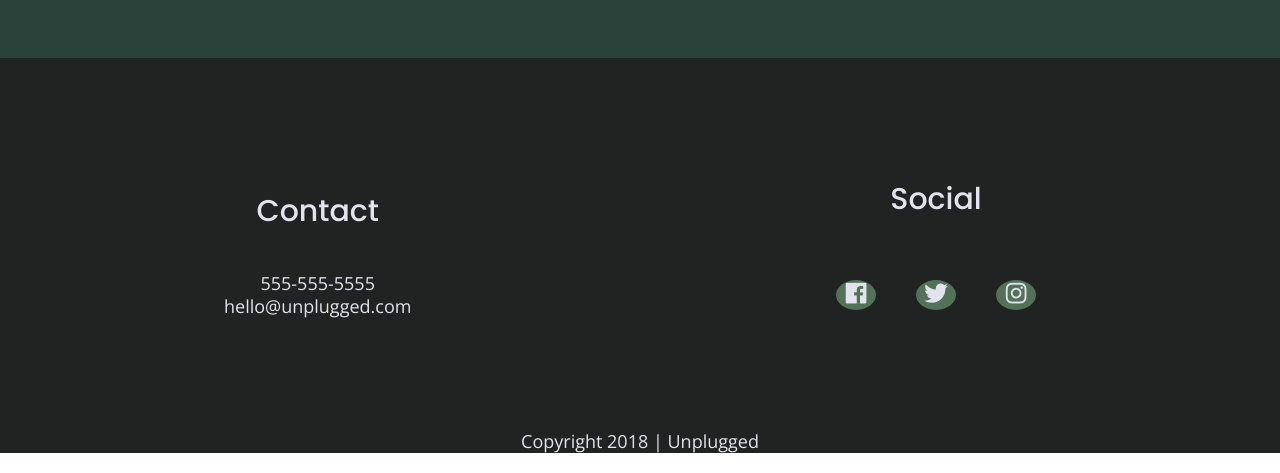
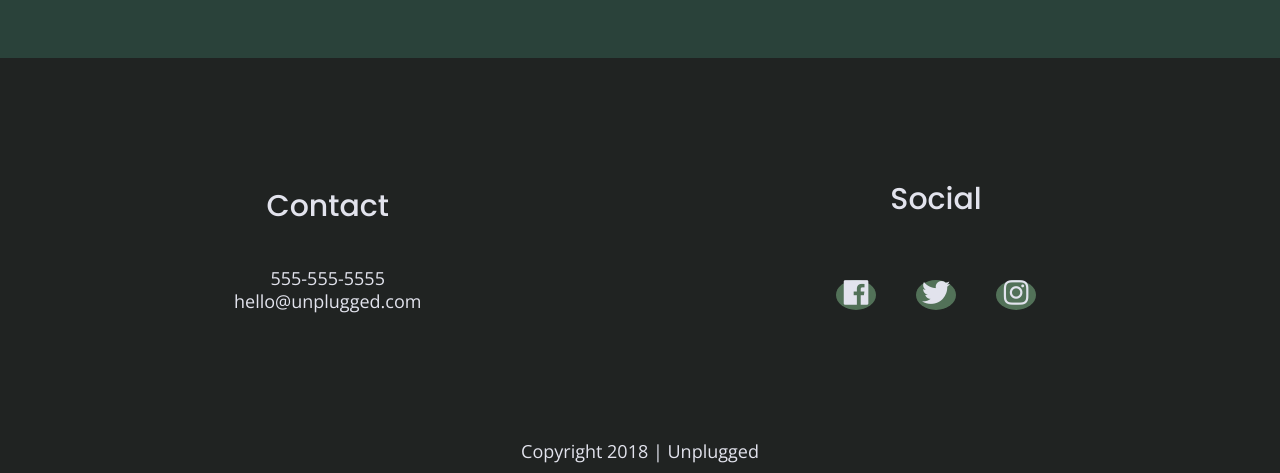
Before and after one commit to Wina-Billy/unplugged-website-project, a website: page index.html in a window 1280 px wide. Shown: the part 2446-2919 px from the top of the page. Drawn offline with nearby package versions, Linux system fonts and the light colour scheme.

Commit message:
Modified css/main.css

```diff
--- a/css/main.css
+++ b/css/main.css
@@ -216,22 +216,24 @@
   }
 
   footer p {
-    margin: 0;
+    margin: 10px;
   }
 
   footer .content-wrapper {
-    width: 55%;
+    width: 50%;
     margin: 50px 0;
   }
 
   footer .contact {
     margin-bottom: 40px;
+
   }
 
   footer .social-icons {
     display: flex;
-    justify-content: space-around;
+    justify-content: space-between;
     align-items: center;
+    font-size: 1.25em;
 
   }
 
@@ -247,8 +249,8 @@
   }
 
   footer .social-icons p i {
-    font-size: 1.3125em;
-    height: 20px;
+    font-size: 1.25em;
+    height: 15px;
   }
 
   footer .copywright {
```
